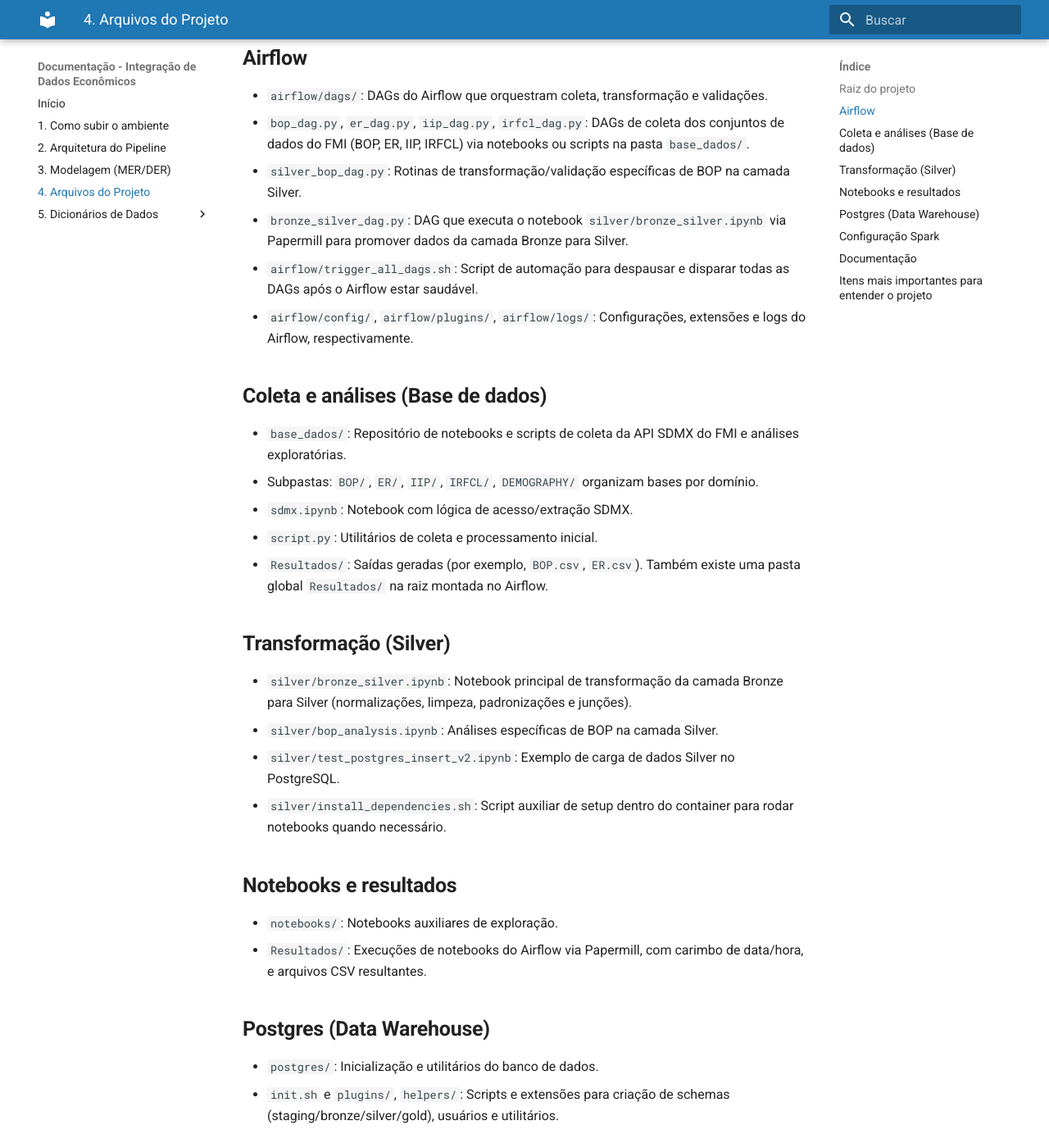
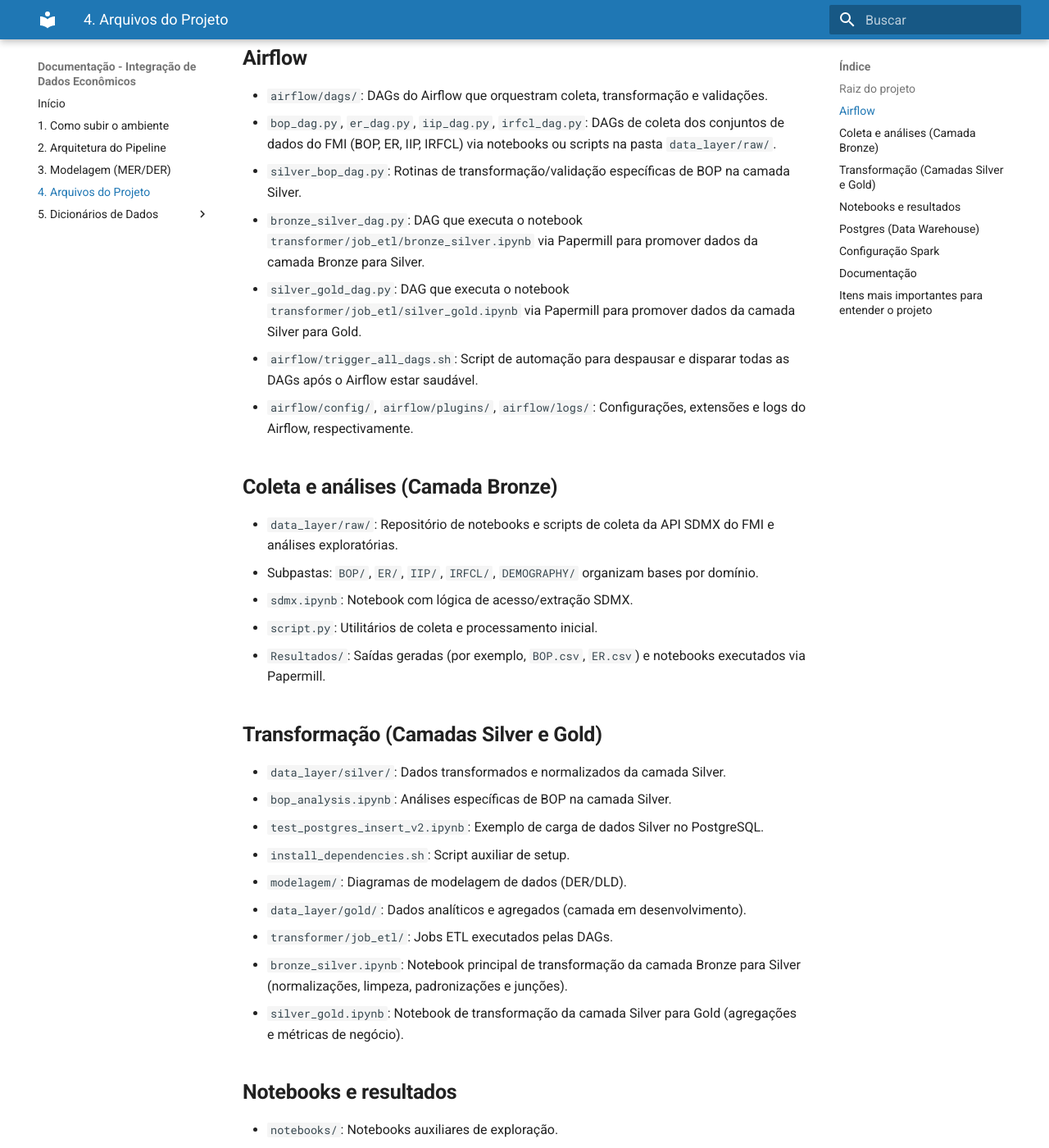
Before and after one commit to caiolamego/TrabalhoSBD2, an MkDocs documentation site: the page built from docs/overview/arquivos.md, in a window 1280 px wide and 1400 px high, scrolled down 757 px. Shown: the whole window at 82% size. Built offline with MkDocs 1.6.1 and Material for MkDocs 9.7.7, drawn with Linux system fonts in a browser that asks for light colours; some of the changed text lies outside the part shown.

Commit message:
feat/docs-ci

```diff
--- a/docs/overview/arquivos.md
+++ b/docs/overview/arquivos.md
@@ -17,26 +17,32 @@
 ## Airflow
 
 - `airflow/dags/`: DAGs do Airflow que orquestram coleta, transformação e validações.
-  - `bop_dag.py`, `er_dag.py`, `iip_dag.py`, `irfcl_dag.py`: DAGs de coleta dos conjuntos de dados do FMI (BOP, ER, IIP, IRFCL) via notebooks ou scripts na pasta `base_dados/`.
+  - `bop_dag.py`, `er_dag.py`, `iip_dag.py`, `irfcl_dag.py`: DAGs de coleta dos conjuntos de dados do FMI (BOP, ER, IIP, IRFCL) via notebooks ou scripts na pasta `data_layer/raw/`.
   - `silver_bop_dag.py`: Rotinas de transformação/validação específicas de BOP na camada Silver.
-  - `bronze_silver_dag.py`: DAG que executa o notebook `silver/bronze_silver.ipynb` via Papermill para promover dados da camada Bronze para Silver.
+  - `bronze_silver_dag.py`: DAG que executa o notebook `transformer/job_etl/bronze_silver.ipynb` via Papermill para promover dados da camada Bronze para Silver.
+  - `silver_gold_dag.py`: DAG que executa o notebook `transformer/job_etl/silver_gold.ipynb` via Papermill para promover dados da camada Silver para Gold.
 - `airflow/trigger_all_dags.sh`: Script de automação para despausar e disparar todas as DAGs após o Airflow estar saudável.
 - `airflow/config/`, `airflow/plugins/`, `airflow/logs/`: Configurações, extensões e logs do Airflow, respectivamente.
 
-## Coleta e análises (Base de dados)
+## Coleta e análises (Camada Bronze)
 
-- `base_dados/`: Repositório de notebooks e scripts de coleta da API SDMX do FMI e análises exploratórias.
+- `data_layer/raw/`: Repositório de notebooks e scripts de coleta da API SDMX do FMI e análises exploratórias.
   - Subpastas: `BOP/`, `ER/`, `IIP/`, `IRFCL/`, `DEMOGRAPHY/` organizam bases por domínio.
   - `sdmx.ipynb`: Notebook com lógica de acesso/extração SDMX.
   - `script.py`: Utilitários de coleta e processamento inicial.
-  - `Resultados/`: Saídas geradas (por exemplo, `BOP.csv`, `ER.csv`). Também existe uma pasta global `Resultados/` na raiz montada no Airflow.
+  - `Resultados/`: Saídas geradas (por exemplo, `BOP.csv`, `ER.csv`) e notebooks executados via Papermill.
 
-## Transformação (Silver)
+## Transformação (Camadas Silver e Gold)
 
-- `silver/bronze_silver.ipynb`: Notebook principal de transformação da camada Bronze para Silver (normalizações, limpeza, padronizações e junções).
-- `silver/bop_analysis.ipynb`: Análises específicas de BOP na camada Silver.
-- `silver/test_postgres_insert_v2.ipynb`: Exemplo de carga de dados Silver no PostgreSQL.
-- `silver/install_dependencies.sh`: Script auxiliar de setup dentro do container para rodar notebooks quando necessário.
+- `data_layer/silver/`: Dados transformados e normalizados da camada Silver.
+  - `bop_analysis.ipynb`: Análises específicas de BOP na camada Silver.
+  - `test_postgres_insert_v2.ipynb`: Exemplo de carga de dados Silver no PostgreSQL.
+  - `install_dependencies.sh`: Script auxiliar de setup.
+  - `modelagem/`: Diagramas de modelagem de dados (DER/DLD).
+- `data_layer/gold/`: Dados analíticos e agregados (camada em desenvolvimento).
+- `transformer/job_etl/`: Jobs ETL executados pelas DAGs.
+  - `bronze_silver.ipynb`: Notebook principal de transformação da camada Bronze para Silver (normalizações, limpeza, padronizações e junções).
+  - `silver_gold.ipynb`: Notebook de transformação da camada Silver para Gold (agregações e métricas de negócio).
 
 ## Notebooks e resultados
 
@@ -64,7 +70,9 @@
 ## Itens mais importantes para entender o projeto
 
 1. DAGs em `airflow/dags/` — componentes que automatizam a orquestração, incluindo a execução de notebooks via Papermill.
-2. Notebook `silver/bronze_silver.ipynb` — transformação Bronze → Silver.
+2. Notebooks de transformação em `transformer/job_etl/`:
+   - `bronze_silver.ipynb` — transformação Bronze → Silver.
+   - `silver_gold.ipynb` — transformação Silver → Gold.
 3. `airflow/trigger_all_dags.sh` — automatiza despausar e disparar DAGs quando o ambiente sobe.
-4. `base_dados/` — notebooks de coleta SDMX e análises pós-coleta.
+4. `data_layer/raw/` — notebooks de coleta SDMX e análises pós-coleta.
 5. `docs/dictionaries/` — dicionários de dados por base, úteis para interpretação e modelagem.
--- a/mkdocs.yml
+++ b/mkdocs.yml
@@ -1,5 +1,5 @@
 site_name: Documentação - Integração de Dados Econômicos
-site_dir: docs/site
+site_dir: site
 
 nav:
   - Início: index.md
```
Also changed, not shown: docs/index.md (+7 -9 lines), docs/modeling/mer-der.md (+4 -4 lines), docs/overview/arquitetura.md (+9 -5 lines), 1 other file.
